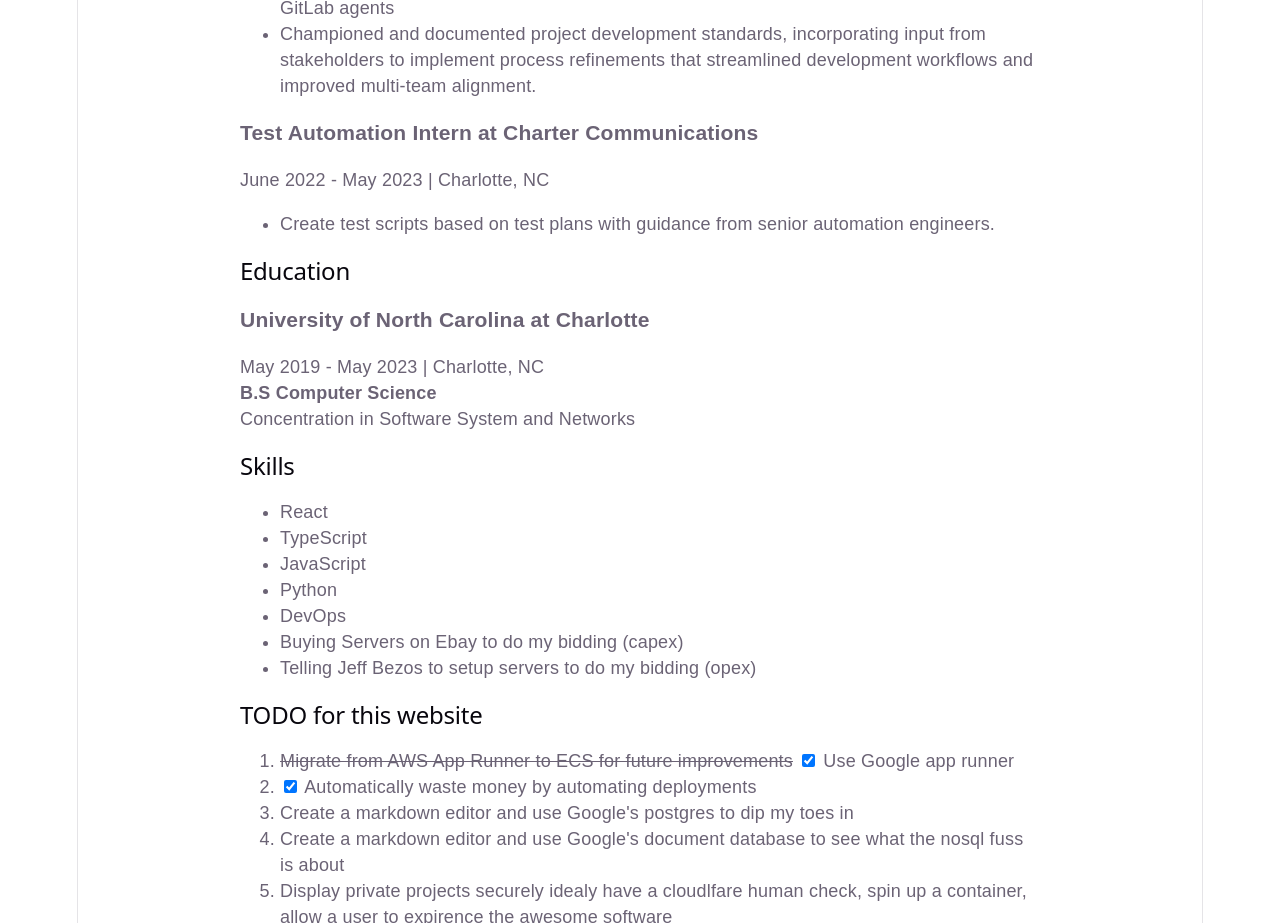
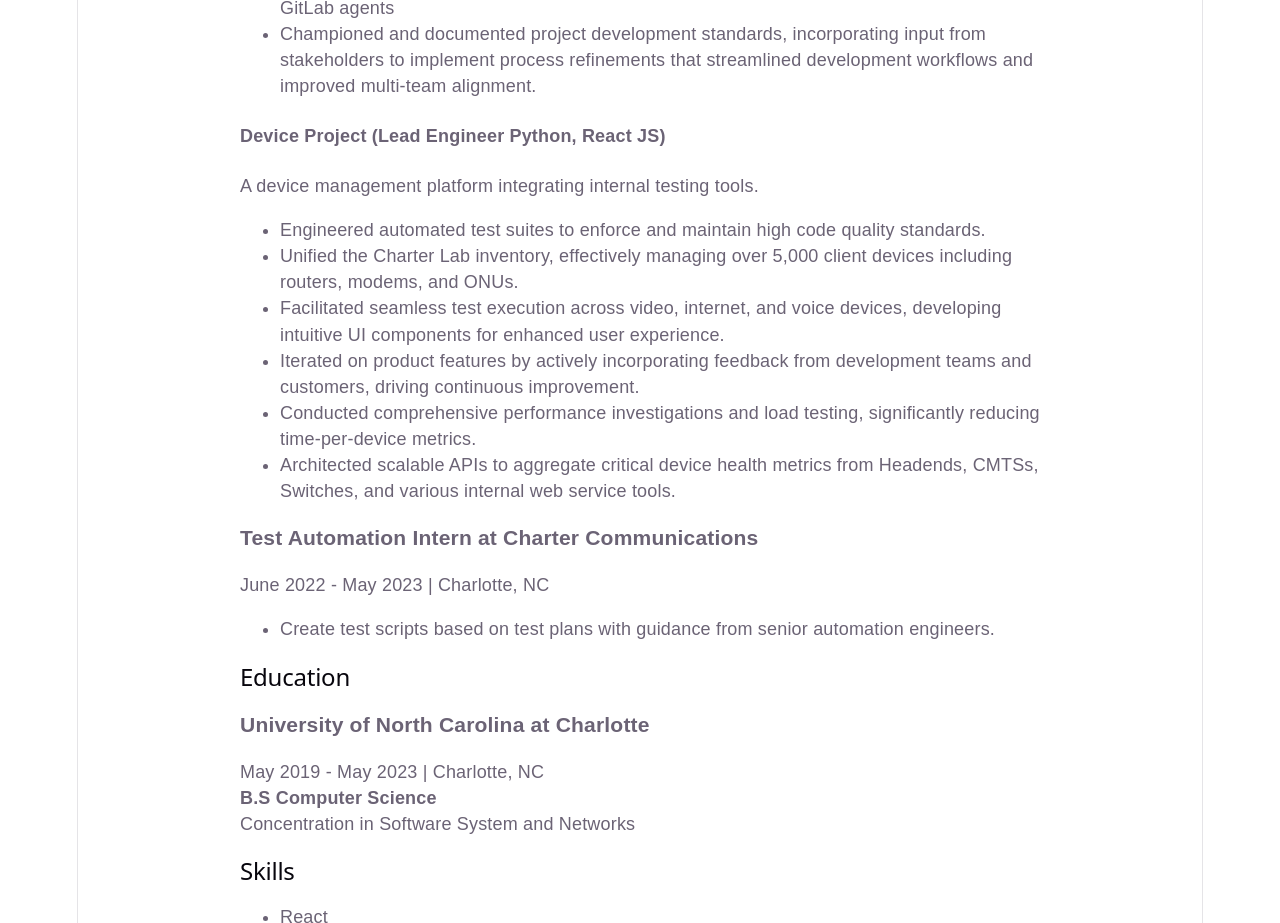
Before and after one commit to oal32/resume-oner, a React (Vite) app in the folder resume-client/: page / in a window 1280 px wide. Shown: the part 980-1903 px from the top of the page. Built offline with nearby package versions, Linux system fonts and the light colour scheme.

Commit message:
add device project info

```diff
--- a/resume-client/index.html
+++ b/resume-client/index.html
@@ -4,7 +4,7 @@
     <meta charset="UTF-8" />
     <link rel="icon" type="image/svg+xml" href="/favicon.svg" />
     <meta name="viewport" content="width=device-width, initial-scale=1.0" />
-    <title>resume-client</title>
+    <title>Ian Armstrong Resume</title>
   </head>
   <body>
     <div id="root"></div>
--- a/resume-client/src/Resume.tsx
+++ b/resume-client/src/Resume.tsx
@@ -37,6 +37,16 @@ const Resume: React.FC = () => {
             <li>Engaged in collaborative cross team development of functionalities within the project</li>
             <li>Stood up a Rancher Kubernetes environment for application hosting and pipelines using GitLab agents</li>
             <li>Championed and documented project development standards, incorporating input from stakeholders to implement process refinements that streamlined development workflows and improved multi-team alignment.</li>
+          </ul>
+          <h4>Device Project (Lead Engineer Python, React JS)</h4>
+          <p>A device management platform integrating internal testing tools.</p>
+          <ul>
+            <li>Engineered automated test suites to enforce and maintain high code quality standards.</li>
+            <li>Unified the Charter Lab inventory, effectively managing over 5,000 client devices including routers, modems, and ONUs.</li>
+            <li>Facilitated seamless test execution across video, internet, and voice devices, developing intuitive UI components for enhanced user experience.</li>
+            <li>Iterated on product features by actively incorporating feedback from development teams and customers, driving continuous improvement.</li>
+            <li>Conducted comprehensive performance investigations and load testing, significantly reducing time-per-device metrics.</li>
+            <li>Architected scalable APIs to aggregate critical device health metrics from Headends, CMTSs, Switches, and various internal web service tools.</li>
           </ul>
         </div>
         <div className="entry">
```
